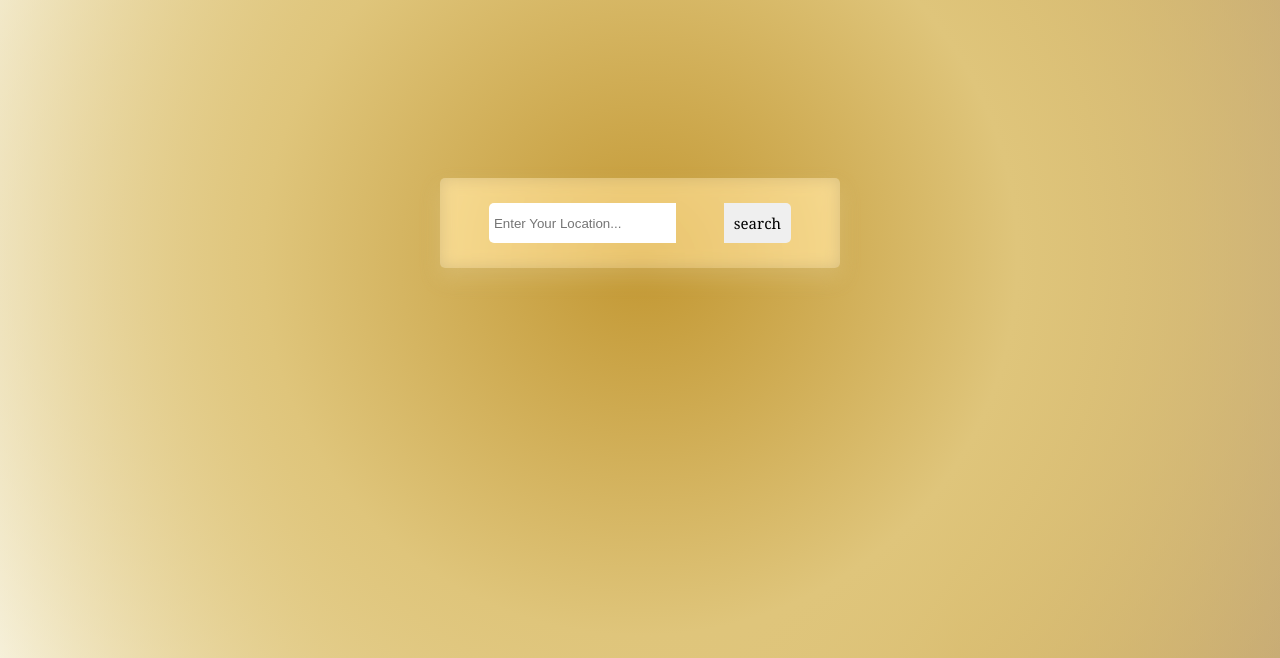
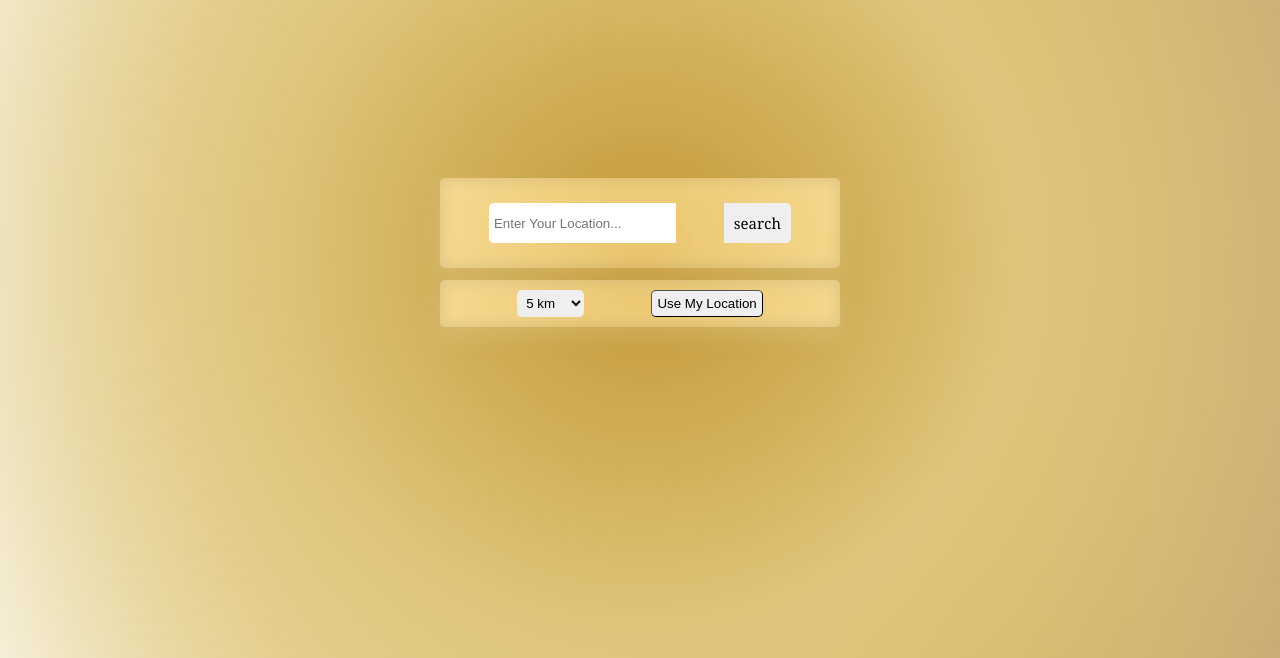
Before and after one commit to Mamba-Txmi/golden-hour, a plain HTML site: page index.html in a window 1280 px wide. Shown: the part 142-800 px from the top of the page. Drawn offline with nearby package versions, Linux system fonts and the light colour scheme; a web font is replaced by a local one.

Commit message:
use my location

```diff
--- a/index.html
+++ b/index.html
@@ -21,6 +21,14 @@
                 <input id="location-finder" type="text" placeholder="Enter Your Location..."/>
                 <input id="search-btn" type="button" value="search" onclick= "findGoldenHour()"/>
             </div>
+            <div id="location-options">
+                <select id="radius-select">
+                    <option value="5">5 km</option>
+                    <option value="10">10 km</option>
+                    <option value="20">20 km</option>
+                </select>
+                <input id="geo-btn" type="button" value="Use My Location"/>
+            </div>
             <div id="sun-data" style="display:none";>
                 <div id="location-time"></div>
                 <div class="sun-rise-set">
--- a/styles.css
+++ b/styles.css
@@ -69,6 +69,31 @@ main{
     border:none;
 }
 
+#location-options{
+    display:flex;
+    border-radius:5px;
+    -webkit-backdrop-filter:blur(8px) brightness(120%);
+    backdrop-filter:blur(8px) brightness(120%);
+    background-color:#e9e3d652;
+    width: 400px;
+    margin-top: 1.5vh;
+    box-shadow: 0px 10px 20px rgba(229, 210, 151, 0.3);
+    padding:10px;
+    justify-content:space-evenly;
+}
+
+#radius-select,#geo-btn{
+    border-radius:5px;
+    padding: 5px;
+}
+
+#radius-select{
+    border:none;
+}
+#geo-btn{
+    cursor:pointer;
+    border-width:1px;
+}
 #sun-data {
     background-color:#e9e3d652;
     -webkit-backdrop-filter: blur(8px) brightness(120%);
```
Also changed, not shown: 1 other file.
